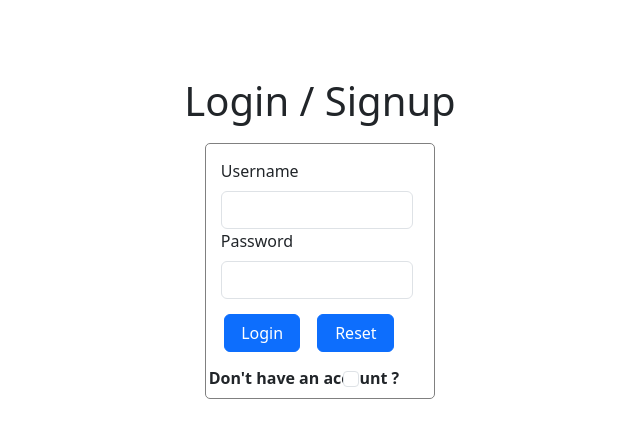
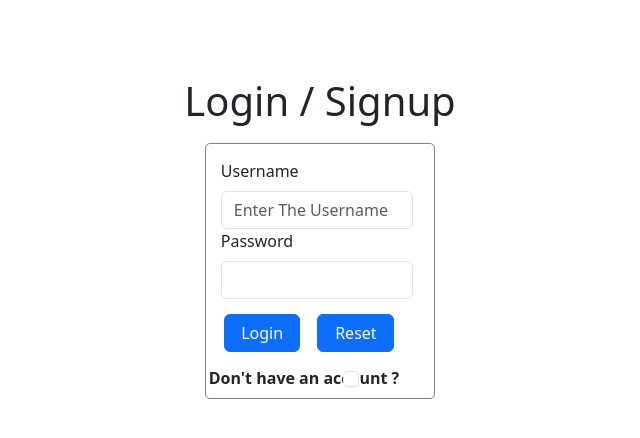
Before and after one commit to arnavkatyayan/DailyScribe, a React (Create React App) app in the folder DailyScribeNotesFE/dailyscribenotesfrontend/: page / in a window 1280 px wide. Shown: the top 438 px of the page, without its empty margins (320-960 px from the left). Built offline with nearby package versions, Linux system fonts and the light colour scheme.

Commit message:
Minor change to test deployement

```diff
--- a/DailyScribeNotesFE/dailyscribenotesfrontend/src/Login/Signup/LoginPage.js
+++ b/DailyScribeNotesFE/dailyscribenotesfrontend/src/Login/Signup/LoginPage.js
@@ -56,6 +56,7 @@ function LoginPage() {
                     <Form.Control
                         type="text"
                         value={userName}
+                        placeholder="Enter The Username"
                         onChange={handleUserName}
                         style={{ width: '15vw' }}
                     />
```
